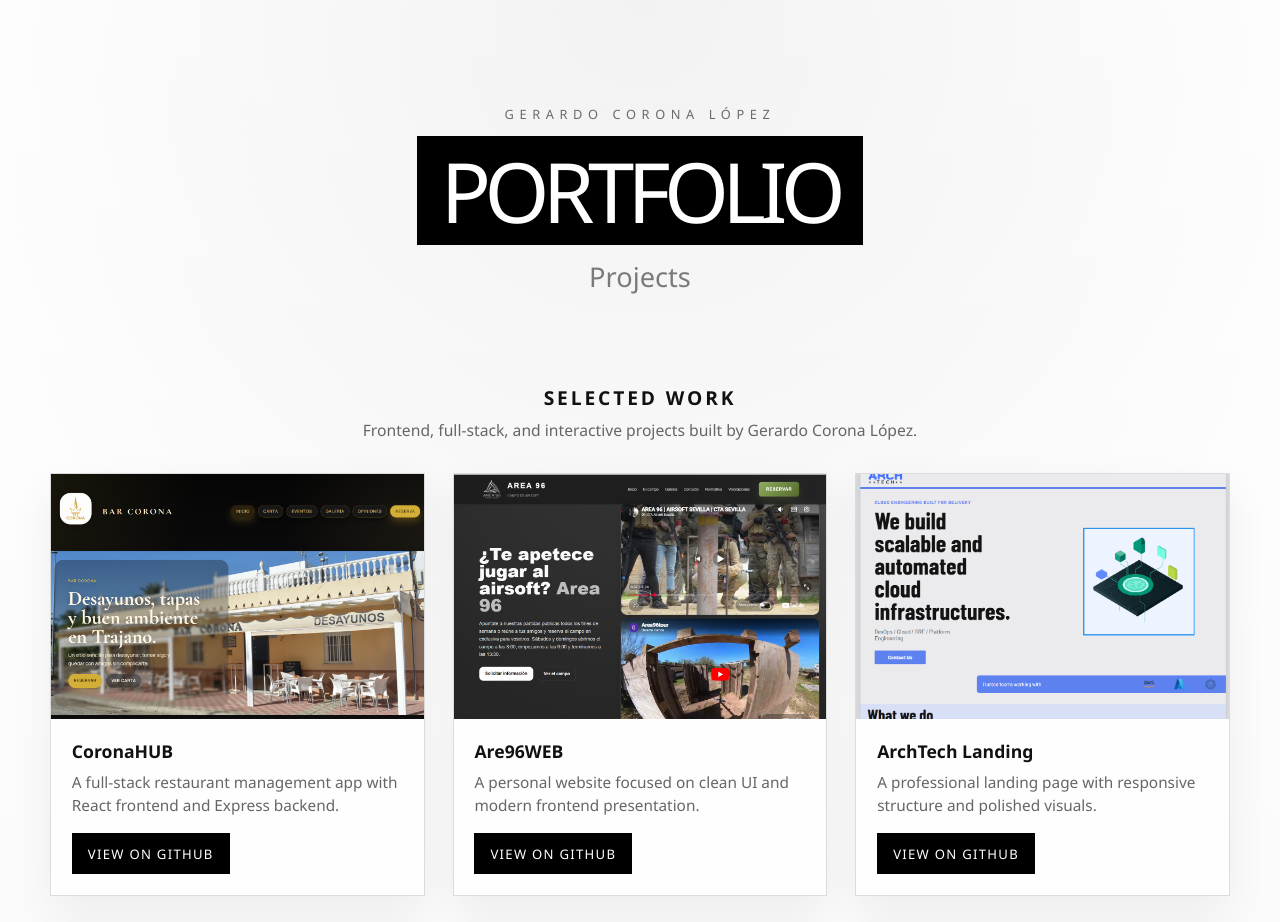
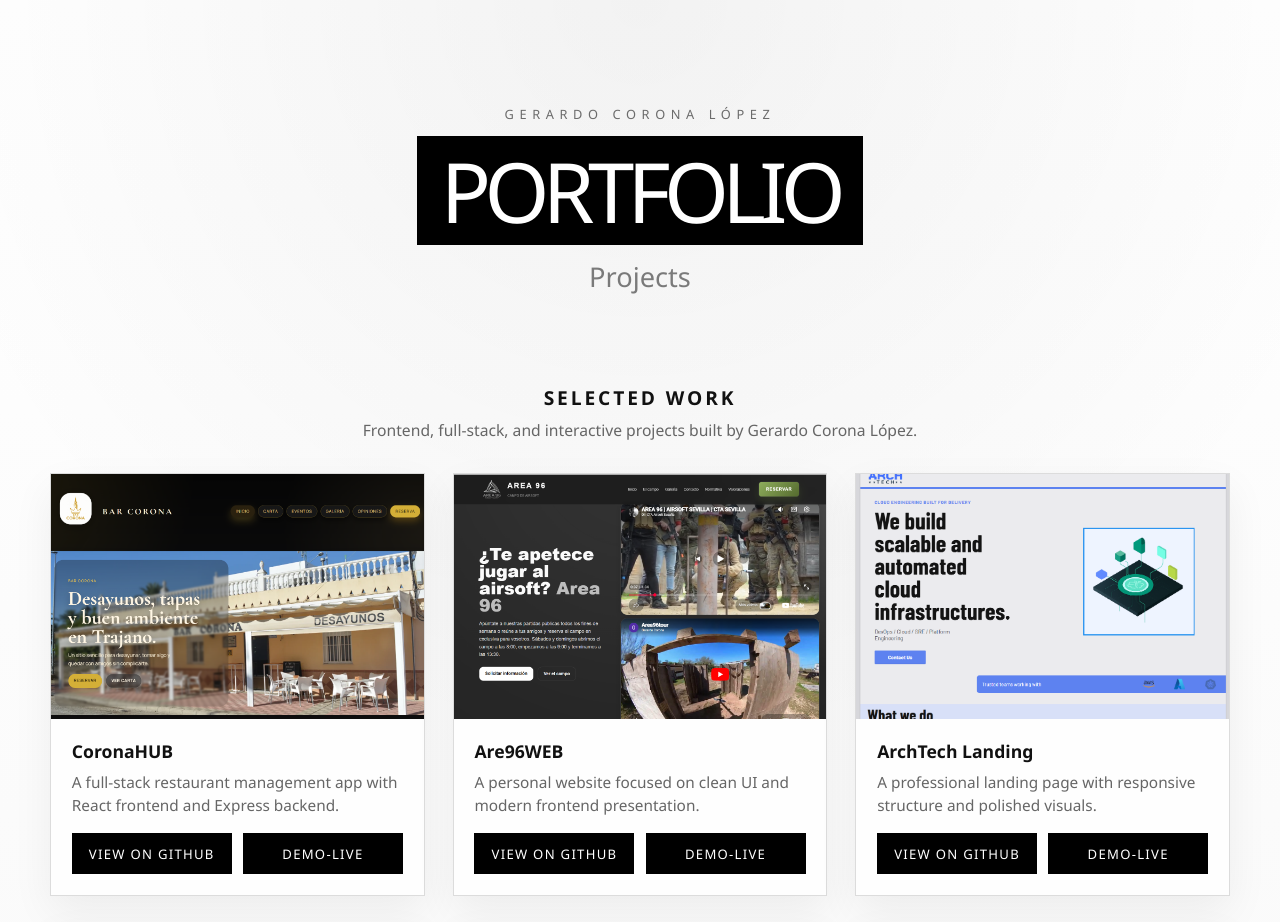
Before and after one commit to GerardoCL31/Porfolio, a React (Vite) app: page / in a window 1280 px wide. Shown: the top 922 px of the page. Built offline with nearby package versions, Linux system fonts and the light colour scheme; grey boxes are pictures that could not be loaded; the HTML template or start-up script is replaced by a standard one.

Commit message:
new button

```diff
--- a/src/App.css
+++ b/src/App.css
@@ -125,6 +125,17 @@
   transition: background 0.2s ease;
 }
 
+.movie-actions {
+  display: flex;
+  flex-wrap: wrap;
+  gap: 0.7rem;
+}
+
+.movie-actions .movie-link {
+  flex: 1 1 140px;
+  text-align: center;
+}
+
 .movie-link:hover {
   background: #333;
 }
@@ -174,4 +185,8 @@
     width: 100%;
     text-align: center;
   }
+
+  .movie-actions {
+    flex-direction: column;
+  }
 }
--- a/src/App.jsx
+++ b/src/App.jsx
@@ -8,24 +8,28 @@ function App() {
       description: 'A full-stack restaurant management app with React frontend and Express backend.',
       icon: '/images/CoronaHUB.png',
       link: 'https://github.com/GerardoCL31/CoronaHUB',
+      demoLink: 'https://barcorona.es',
     },
     {
       name: 'Are96WEB',
       description: 'A personal website focused on clean UI and modern frontend presentation.',
       icon: '/images/area96.png',
       link: 'https://github.com/GerardoCL31/Are96WEB',
+      demoLink: 'https://area96.es',
     },
     {
       name: 'ArchTech Landing',
       description: 'A professional landing page with responsive structure and polished visuals.',
       icon: '/images/arch-tech.png',
       link: 'https://github.com/GerardoCL31/ArchTech_Landing',
+      demoLink: 'https://archtech.gerardocorona.io/',
     },
     {
       name: 'FOXHOUND',
       description: 'A fast web application with a more dynamic and cinematic visual direction.',
       icon: '/images/FoxHound.png',
       link: 'https://github.com/GerardoCL31/FOXHOUND',
+      demoLink: 'http://foxhound.gerardocorona.io/',
     },
     {
       name: 'Fury of Thor',
@@ -44,24 +48,28 @@ function App() {
       description: 'An interactive robot simulation built as a frontend logic exercise.',
       icon: '/images/ToyRobot.png',
       link: 'https://github.com/GerardoCL31/toy-robot',
+      demoLink: 'https://toy-robot-rust.vercel.app/',
     },
     {
       name: '3EnRayasMaven',
       description: 'Tic-tac-toe built with Spring Boot, Docker, and deployment-ready structure.',
       icon: '/images/3enRaya.png',
       link: 'https://github.com/GerardoCL31/3EnRayasMaven',
+      demoLink: 'https://actividadrafa.gerardocorona.io',
     },
     {
       name: 'To-Do',
       description: 'A lightweight productivity app using HTML, CSS, JavaScript, and local storage.',
       icon: '/images//ToDo.png',
       link: 'https://github.com/GerardoCL31/To-Do',
+      demoLink: 'https://todo-two-inky.vercel.app/',
     },
     {
       name: 'Area96 Halloween',
       description: 'A seasonal interactive web experience with atmosphere and playful motion.',
       icon: '/images/Area96Hallowen.png',
       link: 'https://github.com/GerardoCL31/Area96Hallowen',
+      demoLink: 'https://apocalisis-nuclear-gerardocl31-gerardos-projects-d26175bb.vercel.app/',
     },
   ]
 
@@ -91,6 +99,7 @@ function App() {
               <div className="movie-info">
                 <h3 className="movie-title">{repo.name}</h3>
                 <p className="movie-description">{repo.description}</p>
+                <div className="movie-actions">
                   <a
                     href={repo.link}
                     className="movie-link"
@@ -99,6 +108,18 @@ function App() {
                   >
                     View on GitHub
                   </a>
+
+                  {repo.demoLink ? (
+                    <a
+                      href={repo.demoLink}
+                      className="movie-link"
+                      target="_blank"
+                      rel="noopener noreferrer"
+                    >
+                      DEMO-LIVE
+                    </a>
+                  ) : null}
+                </div>
               </div>
             </article>
           ))}
```
Lines whose indentation alone changed are shown as unchanged.
